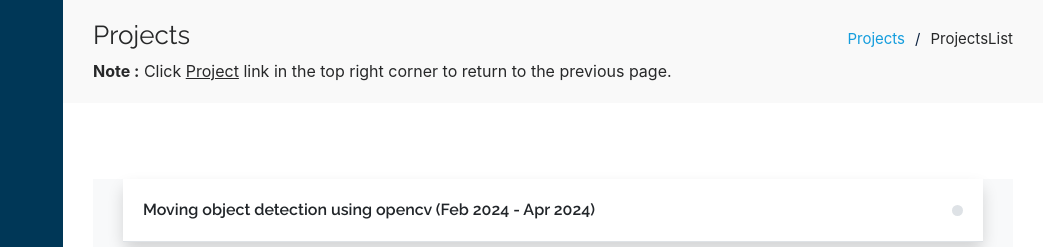
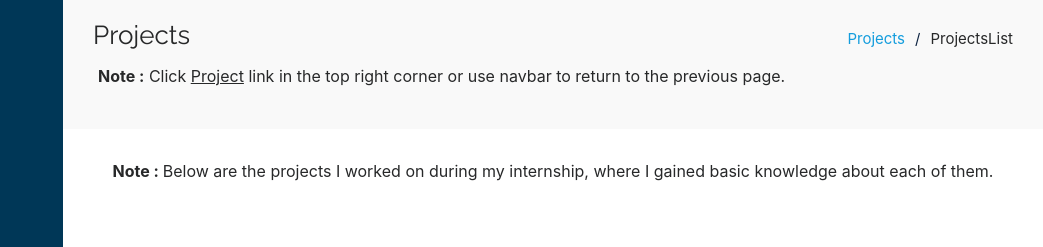
Before and after one commit to Sanjay0077/MPortfolio, a plain HTML site: page Projects.html in a window 1280 px wide. Shown: the top 247 px of the page, 237-1280 px from the left. Drawn offline with Linux system fonts and the light colour scheme.

Commit message:
Update Projects.html

```diff
--- a/Projects.html
+++ b/Projects.html
@@ -45,6 +45,11 @@
 }
 .accordion-button.collapsed::after {
   background-color: var(--bs-gray-300);
+}
+.note{
+  padding:30px;
+  padding-bottom: 0;
+  text-align: center;
 }
  </style>
 </head>
@@ -98,12 +103,12 @@
             <li>ProjectsList</li>
           </ol>
         </div>
-       <b>Note :</b> Click <u>Project</u> link in the top right corner to return to the previous page.
-
+       <p style="padding: 5px;"><b>Note :</b> Click <u>Project</u> link in the top right corner or use navbar to return to the previous page.
+       </p>
       </div>
     </section><!-- End Breadcrumbs -->
     <div class="note">
-      <p></p>
+      <p><b>Note : </b>Below are the projects I worked on during my internship, where I gained basic knowledge about each of them.</p>
     </div>
     <section id="Projects" class="projects">
 
```
